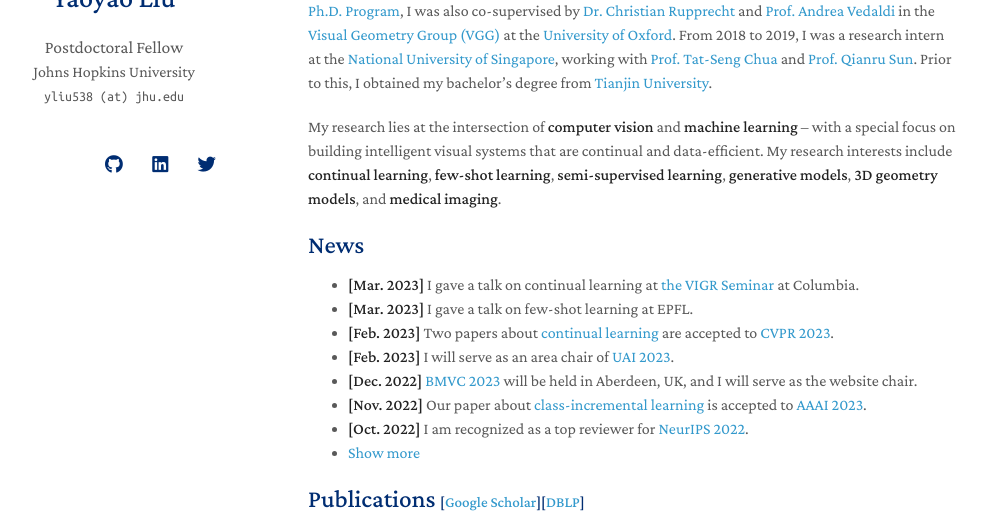
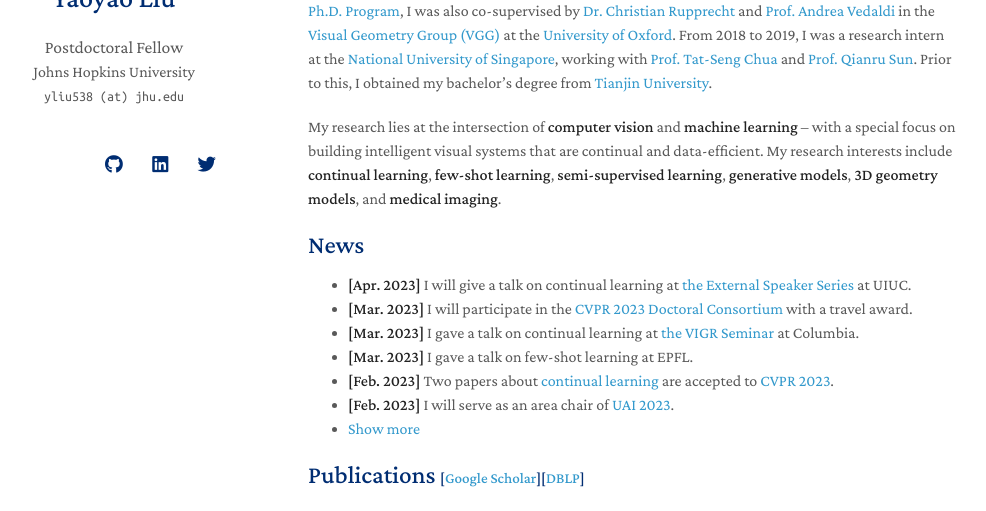
Before and after one commit to yaoyao-liu/yaoyao-liu.github.io, a Jekyll site: the page built from index.md, in a window 1280 px wide and 900 px high, cut to the strip 230-741 px from the top of the window. Shown: the whole strip, without its empty margins (162-1148 px from the left). Built offline with Jekyll 4.4.1, drawn with Linux system fonts in a browser that asks for light colours; nearby versions of some CDN libraries; comment, search, counter and statistics services are not loaded; a style sheet for code colours, icons or effects is not loaded; our own code applies the rules of GitHub Pages for plain Markdown files.

Commit message:
Update index.md

```diff
--- a/index.md
+++ b/index.md
@@ -15,16 +15,18 @@
 ## News
 
 <ul>
+<li><strong>[Apr. 2023]</strong> I will give a talk on continual learning at <a href="https://vision.cs.illinois.edu/vision_website/">the External Speaker Series</a> at UIUC. </li>
+<li><strong>[Mar. 2023]</strong> I will participate in the <a href="https://cvpr2023.thecvf.com/Conferences/2023/CallForDoctoralConsortium">CVPR 2023 Doctoral Consortium</a> with a travel award. </li>
 <li><strong>[Mar. 2023]</strong> I gave a talk on continual learning at <a href="https://vigr.cs.columbia.edu/vigr_seminar.html">the VIGR Seminar</a> at Columbia. </li>
 <li><strong>[Mar. 2023]</strong> I gave a talk on few-shot learning at EPFL. </li>
 <li><strong>[Feb. 2023]</strong> Two papers about <a href="./#publications">continual learning</a> are accepted to <a href="http://cvpr2023.thecvf.com/">CVPR 2023</a>.</li>
   <li><strong>[Feb. 2023]</strong> I will serve as an area chair of <a href="https://www.auai.org/uai2023/">UAI 2023</a>.</li>
+
+<li> <a href="javascript:toggle_vis('newsmore')">Show more</a> </li>
+<div id="newsmore" style="display:none">
   <li><strong>[Dec. 2022]</strong> <a href="https://www.bmvc2023.org">BMVC 2023</a> will be held in Aberdeen, UK, and I will serve as the website chair.</li>
   <li><strong>[Nov. 2022]</strong> Our paper about <a href="https://pure.mpg.de/rest/items/item_3478882_1/component/file_3478883/content">class-incremental learning</a> is accepted to <a href="https://aaai.org/Conferences/AAAI-23/">AAAI 2023</a>.</li>
   <li><strong>[Oct. 2022]</strong> I am recognized as a top reviewer for <a href="https://neurips.cc/Conferences/2022/ProgramCommittee">NeurIPS 2022</a>.</li>
-
-<li> <a href="javascript:toggle_vis('newsmore')">Show more</a> </li>
-<div id="newsmore" style="display:none">
   <li><strong>[Aug. 2022]</strong> I will serve as an area chair of <a href="https://aistats.org/aistats2023/">AISTATS 2023</a>.</li>
   <li><strong>[Jun. 2022]</strong> I will serve as a student mentor of <a href="https://sites.google.com/view/cvpr-academy/">the CVPR Academy</a> at <a href="http://cvpr2022.thecvf.com/">CVPR 2022</a>.</li>
   <li><strong>[Jun. 2022]</strong> I will serve as a website chair of <a href="https://bmvc2022.org/people/organisers/">BMVC 2022</a>, along with <a href="https://yashbhalgat.github.io/">Yash Bhalgat</a>.</li>
```
